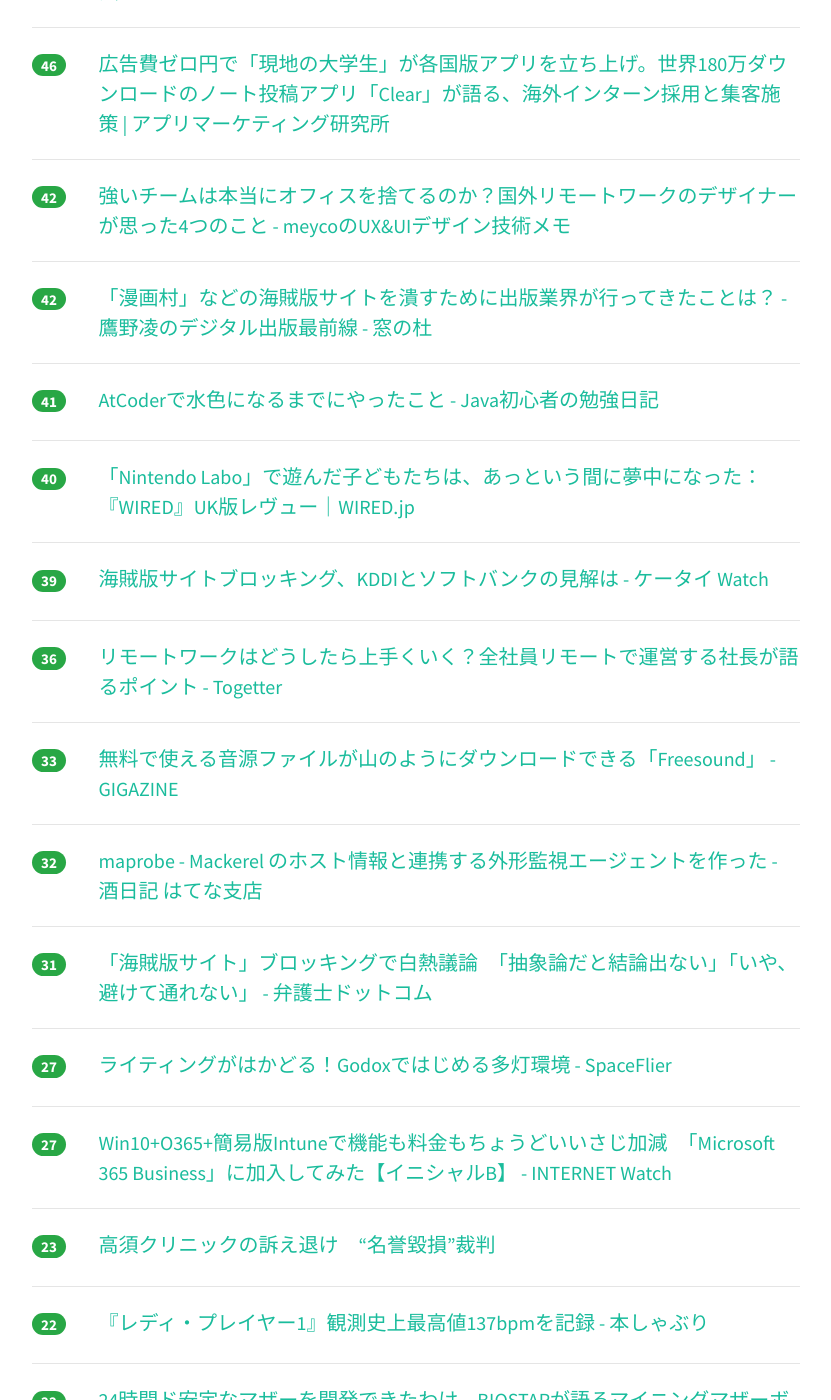
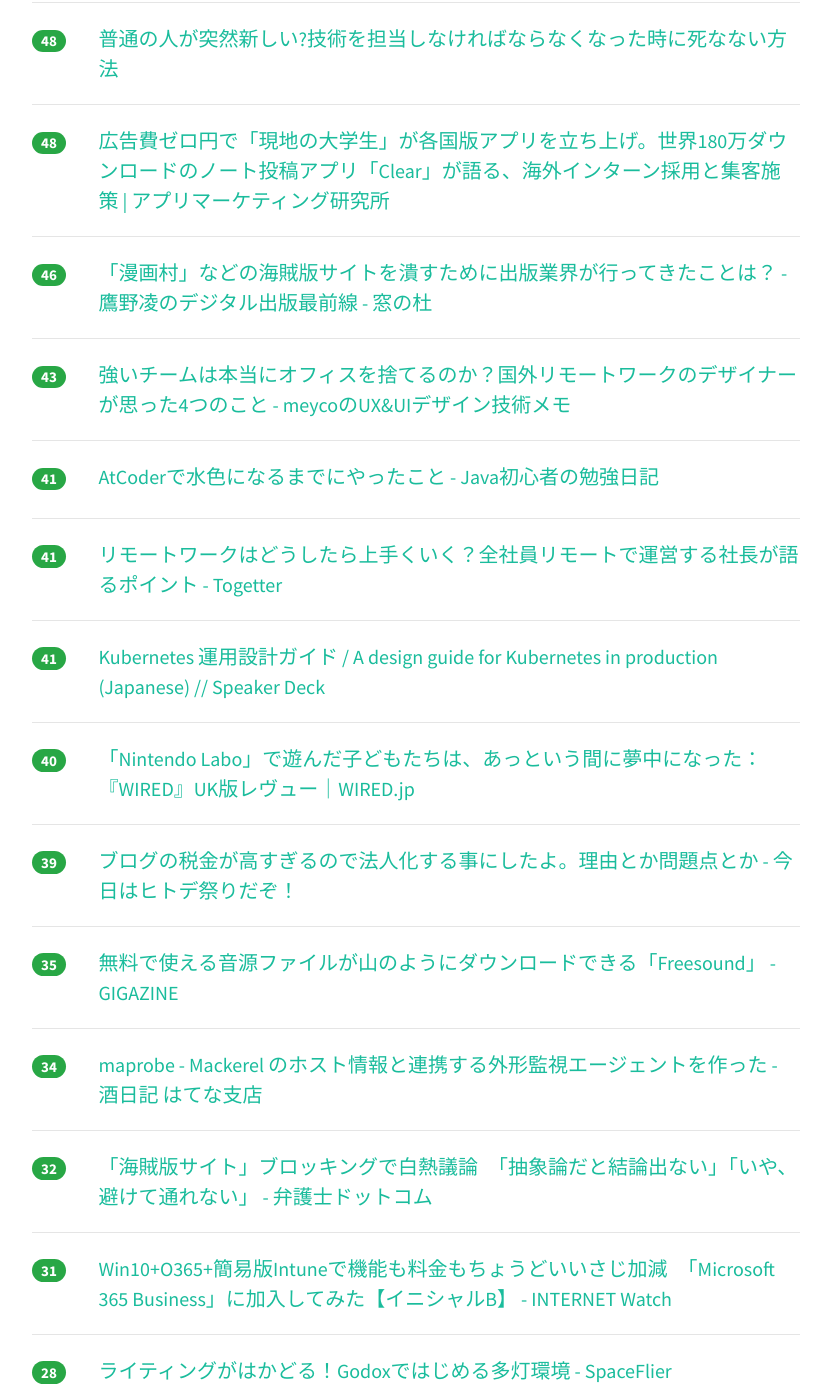
Before and after one commit to yatta47/hatena-matome-site, a Jekyll site: the page built from _posts/2018-04-23-hatena.md, in a window 1280 px wide and 1400 px high, scrolled down 1857 px. Shown: the whole window, without its empty margins (224-1055 px from the left). Built offline with Jekyll 4.4.1, drawn with Linux system fonts in a browser that asks for light colours; nearby versions of some CDN libraries; some of the changed text lies outside the part shown.

Commit message:
Updated 2018-04-23

```diff
--- a/_posts/2018-04-23-hatena.md
+++ b/_posts/2018-04-23-hatena.md
@@ -1,69 +1,79 @@
 ---
 layout: post
 title:  "2018-04-23 はてぶIT"
-date:   2018-04-23 19:01:08
+date:   2018-04-23 20:02:59
 tags: [it-hotentry]
 ---
-51 件のデータあり
+52 件のデータあり
 
 <hr><div class="row">
-<div class="col-1"><span class="badge badge-pill badge-success h2">586</span></div>
+<div class="col-1"><span class="badge badge-pill badge-success h2">592</span></div>
 <div class="col-11"><a href='https://news.yahoo.co.jp/byline/yamamotoichiro/20180422-00084326/' target='_blank'>NTTグループが23日月曜にも傘下ISPに対し独自のブロッキング案を発表・実施か(山本一郎) - 個人 - Yahoo!ニュース</a></div>
 </div>
 <hr>
 <div class="row">
-<div class="col-1"><span class="badge badge-pill badge-success h2">239</span></div>
+<div class="col-1"><span class="badge badge-pill badge-success h2">269</span></div>
 <div class="col-11"><a href='https://www.businessinsider.jp/post-165996' target='_blank'>イーロン・マスク氏がテスラの従業員に送った、生産性を上げるための7つのアドバイス | BUSINESS INSIDER JAPAN</a></div>
 </div>
 <hr>
 <div class="row">
-<div class="col-1"><span class="badge badge-pill badge-success h2">225</span></div>
+<div class="col-1"><span class="badge badge-pill badge-success h2">226</span></div>
 <div class="col-11"><a href='http://www.mag2.com/p/money/437235' target='_blank'>Amazon一強時代は終焉へ。「Google」がじわじわとEC界を侵略している＝シバタナオキ | マネーボイス</a></div>
 </div>
 <hr>
 <div class="row">
-<div class="col-1"><span class="badge badge-pill badge-success h2">209</span></div>
+<div class="col-1"><span class="badge badge-pill badge-success h2">219</span></div>
+<div class="col-11"><a href='https://note.hapticweb.org/n/n8e0b97e2c8e0' target='_blank'>Slackを使って、生活も仕事もハッピーにするためにやっていること｜ますぶちみなこ</a></div>
+</div>
+<hr>
+<div class="row">
+<div class="col-1"><span class="badge badge-pill badge-success h2">213</span></div>
+<div class="col-11"><a href='http://programming-study.com/trouble/programming-language-learn/' target='_blank'>プログラミング初心者が最初に習得すべきプログラミング言語 | プロスタ</a></div>
+</div>
+<hr>
+<div class="row">
+<div class="col-1"><span class="badge badge-pill badge-success h2">212</span></div>
 <div class="col-11"><a href='http://nlab.itmedia.co.jp/nl/articles/1804/22/news031.html' target='_blank'>BBCが1万6000種類以上の「効果音」を無料公開　非営利目的での利用が可能 - ねとらぼ</a></div>
 </div>
 <hr>
 <div class="row">
-<div class="col-1"><span class="badge badge-pill badge-success h2">203</span></div>
-<div class="col-11"><a href='http://programming-study.com/trouble/programming-language-learn/' target='_blank'>プログラミング初心者が最初に習得すべきプログラミング言語 | プロスタ</a></div>
-</div>
-<hr>
-<div class="row">
-<div class="col-1"><span class="badge badge-pill badge-success h2">199</span></div>
+<div class="col-1"><span class="badge badge-pill badge-success h2">207</span></div>
 <div class="col-11"><a href='http://www.publickey1.jp/blog/18/mysql_802json.html' target='_blank'>MySQL 8.0正式版がリリース。性能が最大で2倍、JSONデータや地理情報などサポート。ロールによるユーザー権限の管理も可能に － Publickey</a></div>
 </div>
 <hr>
 <div class="row">
-<div class="col-1"><span class="badge badge-pill badge-success h2">198</span></div>
-<div class="col-11"><a href='https://note.hapticweb.org/n/n8e0b97e2c8e0' target='_blank'>Slackを使って、生活も仕事もハッピーにするためにやっていること｜ますぶちみなこ</a></div>
-</div>
-<hr>
-<div class="row">
-<div class="col-1"><span class="badge badge-pill badge-success h2">132</span></div>
+<div class="col-1"><span class="badge badge-pill badge-success h2">163</span></div>
 <div class="col-11"><a href='https://www.nttdocomo.co.jp/info/news_release/2018/04/23_00.html' target='_blank'>報道発表資料 : インターネット上の海賊版サイトに対するブロッキングの実施について | お知らせ | NTTドコモ</a></div>
 </div>
 <hr>
 <div class="row">
-<div class="col-1"><span class="badge badge-pill badge-success h2">130</span></div>
+<div class="col-1"><span class="badge badge-pill badge-success h2">143</span></div>
+<div class="col-11"><a href='https://www.ntt.com/about-us/press-releases/news/article/2018/0423.html' target='_blank'>ニュース 2018年4月23日:インターネット上の海賊版サイトに対するブロッキングの実施について | NTT Com 企業情報 | NTTコミュニケーションズ 企業情報</a></div>
+</div>
+<hr>
+<div class="row">
+<div class="col-1"><span class="badge badge-pill badge-success h2">139</span></div>
 <div class="col-11"><a href='https://togetter.com/li/1220646' target='_blank'>「購入したコンテンツ、ダウンロード済みコンテンツも閲覧不可になる」なんてことをやっているから正規のサービス利用者が増えないんだよ！ - Togetter</a></div>
 </div>
 <hr>
 <div class="row">
-<div class="col-1"><span class="badge badge-pill badge-success h2">124</span></div>
-<div class="col-11"><a href='https://www.ntt.com/about-us/press-releases/news/article/2018/0423.html' target='_blank'>ニュース 2018年4月23日:インターネット上の海賊版サイトに対するブロッキングの実施について | NTT Com 企業情報 | NTTコミュニケーションズ 企業情報</a></div>
-</div>
-<hr>
-<div class="row">
-<div class="col-1"><span class="badge badge-pill badge-success h2">103</span></div>
+<div class="col-1"><span class="badge badge-pill badge-success h2">105</span></div>
 <div class="col-11"><a href='https://anond.hatelabo.jp/20180422163951' target='_blank'>残り1メモリで耐える信号機やめろ</a></div>
 </div>
 <hr>
 <div class="row">
-<div class="col-1"><span class="badge badge-pill badge-success h2">77</span></div>
+<div class="col-1"><span class="badge badge-pill badge-success h2">84</span></div>
 <div class="col-11"><a href='http://blog.hiroppy.me/entry/2018/04/23/100031' target='_blank'>エンジニア採用のための仕組みづくり - 技術探し</a></div>
+</div>
+<hr>
+<div class="row">
+<div class="col-1"><span class="badge badge-pill badge-success h2">82</span></div>
+<div class="col-11"><a href='https://www.irasutoya.com/2018/04/blog-post_856.html' target='_blank'>サイトブロッキングのイラスト | かわいいフリー素材集 いらすとや</a></div>
+</div>
+<hr>
+<div class="row">
+<div class="col-1"><span class="badge badge-pill badge-success h2">60</span></div>
+<div class="col-11"><a href='https://coliss.com/articles/build-websites/operation/work/live-design-output-solis.html' target='_blank'>便利すぎる！さまざまなデバイスのサイズを同時に確認しながら作業できる、Web制作の連携支援ツール -Solis | コリス</a></div>
 </div>
 <hr>
 <div class="row">
@@ -72,38 +82,43 @@ tags: [it-hotentry]
 </div>
 <hr>
 <div class="row">
-<div class="col-1"><span class="badge badge-pill badge-success h2">55</span></div>
-<div class="col-11"><a href='https://coliss.com/articles/build-websites/operation/work/live-design-output-solis.html' target='_blank'>便利すぎる！さまざまなデバイスのサイズを同時に確認しながら作業できる、Web制作の連携支援ツール -Solis | コリス</a></div>
+<div class="col-1"><span class="badge badge-pill badge-success h2">53</span></div>
+<div class="col-11"><a href='https://k-tai.watch.impress.co.jp/docs/news/1118522.html' target='_blank'>海賊版サイトブロッキング、KDDIとソフトバンクの見解は - ケータイ Watch</a></div>
 </div>
 <hr>
 <div class="row">
-<div class="col-1"><span class="badge badge-pill badge-success h2">50</span></div>
-<div class="col-11"><a href='https://www.irasutoya.com/2018/04/blog-post_856.html' target='_blank'>サイトブロッキングのイラスト | かわいいフリー素材集 いらすとや</a></div>
-</div>
-<hr>
-<div class="row">
-<div class="col-1"><span class="badge badge-pill badge-success h2">47</span></div>
+<div class="col-1"><span class="badge badge-pill badge-success h2">48</span></div>
 <div class="col-11"><a href='https://www.slideshare.net/HirokiIshikawa1/ss-94490585' target='_blank'>普通の人が突然新しい?技術を担当しなければならなくなった時に死なない方法</a></div>
 </div>
 <hr>
 <div class="row">
-<div class="col-1"><span class="badge badge-pill badge-success h2">46</span></div>
+<div class="col-1"><span class="badge badge-pill badge-success h2">48</span></div>
 <div class="col-11"><a href='http://appmarketinglabo.net/clear-marketing/' target='_blank'>広告費ゼロ円で「現地の大学生」が各国版アプリを立ち上げ。世界180万ダウンロードのノート投稿アプリ「Clear」が語る、海外インターン採用と集客施策 | アプリマーケティング研究所</a></div>
 </div>
 <hr>
 <div class="row">
-<div class="col-1"><span class="badge badge-pill badge-success h2">42</span></div>
-<div class="col-11"><a href='http://meyco.hateblo.jp/entry/2018/04/23/012939' target='_blank'>強いチームは本当にオフィスを捨てるのか？国外リモートワークのデザイナーが思った4つのこと - meycoのUX&UIデザイン技術メモ</a></div>
+<div class="col-1"><span class="badge badge-pill badge-success h2">46</span></div>
+<div class="col-11"><a href='https://forest.watch.impress.co.jp/docs/bookwatch/digipub/1118474.html' target='_blank'>「漫画村」などの海賊版サイトを潰すために出版業界が行ってきたことは？ - 鷹野凌のデジタル出版最前線 - 窓の杜</a></div>
 </div>
 <hr>
 <div class="row">
-<div class="col-1"><span class="badge badge-pill badge-success h2">42</span></div>
-<div class="col-11"><a href='https://forest.watch.impress.co.jp/docs/bookwatch/digipub/1118474.html' target='_blank'>「漫画村」などの海賊版サイトを潰すために出版業界が行ってきたことは？ - 鷹野凌のデジタル出版最前線 - 窓の杜</a></div>
+<div class="col-1"><span class="badge badge-pill badge-success h2">43</span></div>
+<div class="col-11"><a href='http://meyco.hateblo.jp/entry/2018/04/23/012939' target='_blank'>強いチームは本当にオフィスを捨てるのか？国外リモートワークのデザイナーが思った4つのこと - meycoのUX&UIデザイン技術メモ</a></div>
 </div>
 <hr>
 <div class="row">
 <div class="col-1"><span class="badge badge-pill badge-success h2">41</span></div>
 <div class="col-11"><a href='http://naoppy.hateblo.jp/entry/2018/04/22/AtCoder%E3%81%A7%E6%B0%B4%E8%89%B2%E3%81%AB%E3%81%AA%E3%82%8B%E3%81%BE%E3%81%A7%E3%81%AB%E3%82%84%E3%81%A3%E3%81%9F%E3%81%93%E3%81%A8' target='_blank'>AtCoderで水色になるまでにやったこと - Java初心者の勉強日記</a></div>
+</div>
+<hr>
+<div class="row">
+<div class="col-1"><span class="badge badge-pill badge-success h2">41</span></div>
+<div class="col-11"><a href='https://togetter.com/li/1220491' target='_blank'>リモートワークはどうしたら上手くいく？全社員リモートで運営する社長が語るポイント - Togetter</a></div>
+</div>
+<hr>
+<div class="row">
+<div class="col-1"><span class="badge badge-pill badge-success h2">41</span></div>
+<div class="col-11"><a href='https://speakerdeck.com/spesnova/a-design-guide-for-kubernetes-in-production-japanese' target='_blank'>Kubernetes 運用設計ガイド / A design guide for Kubernetes in production (Japanese) // Speaker Deck</a></div>
 </div>
 <hr>
 <div class="row">
@@ -113,57 +128,62 @@ tags: [it-hotentry]
 <hr>
 <div class="row">
 <div class="col-1"><span class="badge badge-pill badge-success h2">39</span></div>
-<div class="col-11"><a href='https://k-tai.watch.impress.co.jp/docs/news/1118522.html' target='_blank'>海賊版サイトブロッキング、KDDIとソフトバンクの見解は - ケータイ Watch</a></div>
+<div class="col-11"><a href='http://www.hitode-festival.com/entry/2018/04/23/145510' target='_blank'>ブログの税金が高すぎるので法人化する事にしたよ。理由とか問題点とか - 今日はヒトデ祭りだぞ！</a></div>
 </div>
 <hr>
 <div class="row">
-<div class="col-1"><span class="badge badge-pill badge-success h2">36</span></div>
-<div class="col-11"><a href='https://togetter.com/li/1220491' target='_blank'>リモートワークはどうしたら上手くいく？全社員リモートで運営する社長が語るポイント - Togetter</a></div>
-</div>
-<hr>
-<div class="row">
-<div class="col-1"><span class="badge badge-pill badge-success h2">33</span></div>
+<div class="col-1"><span class="badge badge-pill badge-success h2">35</span></div>
 <div class="col-11"><a href='https://gigazine.net/news/20150109-freesound/' target='_blank'>無料で使える音源ファイルが山のようにダウンロードできる「Freesound」 - GIGAZINE</a></div>
 </div>
 <hr>
 <div class="row">
-<div class="col-1"><span class="badge badge-pill badge-success h2">32</span></div>
+<div class="col-1"><span class="badge badge-pill badge-success h2">34</span></div>
 <div class="col-11"><a href='https://sfujiwara.hatenablog.com/entry/2018/04/23/113316' target='_blank'>maprobe - Mackerel のホスト情報と連携する外形監視エージェントを作った - 酒日記 はてな支店</a></div>
 </div>
 <hr>
 <div class="row">
-<div class="col-1"><span class="badge badge-pill badge-success h2">31</span></div>
+<div class="col-1"><span class="badge badge-pill badge-success h2">32</span></div>
 <div class="col-11"><a href='https://www.bengo4.com/internet/n_7763/' target='_blank'>「海賊版サイト」ブロッキングで白熱議論　「抽象論だと結論出ない」「いや、避けて通れない」 - 弁護士ドットコム</a></div>
 </div>
 <hr>
 <div class="row">
-<div class="col-1"><span class="badge badge-pill badge-success h2">27</span></div>
+<div class="col-1"><span class="badge badge-pill badge-success h2">31</span></div>
+<div class="col-11"><a href='https://internet.watch.impress.co.jp/docs/column/shimizu/1118024.html' target='_blank'>Win10+O365+簡易版Intuneで機能も料金もちょうどいいさじ加減　「Microsoft 365 Business」に加入してみた【イニシャルB】 - INTERNET Watch</a></div>
+</div>
+<hr>
+<div class="row">
+<div class="col-1"><span class="badge badge-pill badge-success h2">28</span></div>
 <div class="col-11"><a href='http://www.spaceflier.com/entry/20180422_godox-multi-lighting' target='_blank'>ライティングがはかどる！Godoxではじめる多灯環境 - SpaceFlier</a></div>
 </div>
 <hr>
 <div class="row">
 <div class="col-1"><span class="badge badge-pill badge-success h2">27</span></div>
-<div class="col-11"><a href='https://internet.watch.impress.co.jp/docs/column/shimizu/1118024.html' target='_blank'>Win10+O365+簡易版Intuneで機能も料金もちょうどいいさじ加減　「Microsoft 365 Business」に加入してみた【イニシャルB】 - INTERNET Watch</a></div>
+<div class="col-11"><a href='http://news.tv-asahi.co.jp/news_society/articles/000125724.html' target='_blank'>高須クリニックの訴え退け　“名誉毀損”裁判</a></div>
+</div>
+<hr>
+<div class="row">
+<div class="col-1"><span class="badge badge-pill badge-success h2">24</span></div>
+<div class="col-11"><a href='https://www.nikkei.com/article/DGXMZO29556940Y8A410C1FFR000/' target='_blank'>広がる「天才プログラマー」人脈　企業価値5000億円超　　：日本経済新聞</a></div>
+</div>
+<hr>
+<div class="row">
+<div class="col-1"><span class="badge badge-pill badge-success h2">24</span></div>
+<div class="col-11"><a href='https://www.asahi.com/articles/ASL4R4Q81L4RULFA01G.html' target='_blank'>海賊版サイト、ＮＴＴが接続遮断へ　政府要請受け初実施：朝日新聞デジタル</a></div>
+</div>
+<hr>
+<div class="row">
+<div class="col-1"><span class="badge badge-pill badge-success h2">24</span></div>
+<div class="col-11"><a href='http://uxmilk.jp/71921' target='_blank'>Atlassianがデザインシステムの構築から学んだこと | UX MILK</a></div>
 </div>
 <hr>
 <div class="row">
 <div class="col-1"><span class="badge badge-pill badge-success h2">23</span></div>
-<div class="col-11"><a href='http://news.tv-asahi.co.jp/news_society/articles/000125724.html' target='_blank'>高須クリニックの訴え退け　“名誉毀損”裁判</a></div>
-</div>
-<hr>
-<div class="row">
-<div class="col-1"><span class="badge badge-pill badge-success h2">22</span></div>
 <div class="col-11"><a href='http://honeshabri.hatenablog.com/entry/readyplayerone' target='_blank'>『レディ・プレイヤー1』観測史上最高値137bpmを記録 - 本しゃぶり</a></div>
 </div>
 <hr>
 <div class="row">
-<div class="col-1"><span class="badge badge-pill badge-success h2">22</span></div>
+<div class="col-1"><span class="badge badge-pill badge-success h2">23</span></div>
 <div class="col-11"><a href='https://akiba-pc.watch.impress.co.jp/docs/sp/1116384.html' target='_blank'>24時間ド安定なマザーを開発できたわけ、BIOSTARが語るマイニングマザーボードのポイント - AKIBA PC Hotline!</a></div>
-</div>
-<hr>
-<div class="row">
-<div class="col-1"><span class="badge badge-pill badge-success h2">22</span></div>
-<div class="col-11"><a href='https://www.nikkei.com/article/DGXMZO29556940Y8A410C1FFR000/' target='_blank'>広がる「天才プログラマー」人脈　企業価値5000億円超　　：日本経済新聞</a></div>
 </div>
 <hr>
 <div class="row">
@@ -172,18 +192,23 @@ tags: [it-hotentry]
 </div>
 <hr>
 <div class="row">
-<div class="col-1"><span class="badge badge-pill badge-success h2">22</span></div>
-<div class="col-11"><a href='https://www.asahi.com/articles/ASL4R4Q81L4RULFA01G.html' target='_blank'>海賊版サイト、ＮＴＴが接続遮断へ　政府要請受け初実施：朝日新聞デジタル</a></div>
-</div>
-<hr>
-<div class="row">
-<div class="col-1"><span class="badge badge-pill badge-success h2">22</span></div>
-<div class="col-11"><a href='https://speakerdeck.com/spesnova/a-design-guide-for-kubernetes-in-production-japanese' target='_blank'>Kubernetes 運用設計ガイド / A design guide for Kubernetes in production (Japanese) // Speaker Deck</a></div>
+<div class="col-1"><span class="badge badge-pill badge-success h2">21</span></div>
+<div class="col-11"><a href='http://blog.inouetakuya.info/entry/2018/04/22/215608' target='_blank'>moffers の、転職ドラフトとの “そっくり度” の高さに衝撃を受けた - 彼女からは、おいちゃんと呼ばれています</a></div>
 </div>
 <hr>
 <div class="row">
 <div class="col-1"><span class="badge badge-pill badge-success h2">21</span></div>
-<div class="col-11"><a href='http://uxmilk.jp/71921' target='_blank'>Atlassianがデザインシステムの構築から学んだこと | UX MILK</a></div>
+<div class="col-11"><a href='http://tech.nikkeibp.co.jp/atcl/nxt/column/18/00148/041900011/' target='_blank'>IT部門を見捨てられない人月商売のSIerの悲惨 | 日経 xTECH（クロステック）</a></div>
+</div>
+<hr>
+<div class="row">
+<div class="col-1"><span class="badge badge-pill badge-success h2">21</span></div>
+<div class="col-11"><a href='https://k-tai.watch.impress.co.jp/docs/news/1118509.html' target='_blank'>ドコモなどNTTグループ3社、海賊版サイトのブロッキング実施へ - ケータイ Watch</a></div>
+</div>
+<hr>
+<div class="row">
+<div class="col-1"><span class="badge badge-pill badge-success h2">21</span></div>
+<div class="col-11"><a href='http://tech.nikkeibp.co.jp/atcl/nxt/news/18/00978/' target='_blank'>NTTグループ、「漫画村」など海賊版3サイトへのサイトブロッキング開始へ | 日経 xTECH（クロステック）</a></div>
 </div>
 <hr>
 <div class="row">
@@ -193,7 +218,7 @@ tags: [it-hotentry]
 <hr>
 <div class="row">
 <div class="col-1"><span class="badge badge-pill badge-success h2">20</span></div>
-<div class="col-11"><a href='http://blog.inouetakuya.info/entry/2018/04/22/215608' target='_blank'>moffers の、転職ドラフトとの “そっくり度” の高さに衝撃を受けた - 彼女からは、おいちゃんと呼ばれています</a></div>
+<div class="col-11"><a href='https://akiba-pc.watch.impress.co.jp/docs/news/news/1118366.html' target='_blank'>VIVE Proの“フルセット版”が発売、新型ベースステーションやコントローラーが付属 - AKIBA PC Hotline!</a></div>
 </div>
 <hr>
 <div class="row">
@@ -207,28 +232,8 @@ tags: [it-hotentry]
 </div>
 <hr>
 <div class="row">
-<div class="col-1"><span class="badge badge-pill badge-success h2">20</span></div>
-<div class="col-11"><a href='https://k-tai.watch.impress.co.jp/docs/news/1118509.html' target='_blank'>ドコモなどNTTグループ3社、海賊版サイトのブロッキング実施へ - ケータイ Watch</a></div>
-</div>
-<hr>
-<div class="row">
 <div class="col-1"><span class="badge badge-pill badge-success h2">19</span></div>
 <div class="col-11"><a href='https://anond.hatelabo.jp/20180421122554' target='_blank'>名前はAから始めたほうがいい。</a></div>
-</div>
-<hr>
-<div class="row">
-<div class="col-1"><span class="badge badge-pill badge-success h2">19</span></div>
-<div class="col-11"><a href='https://akiba-pc.watch.impress.co.jp/docs/news/news/1118366.html' target='_blank'>VIVE Proの“フルセット版”が発売、新型ベースステーションやコントローラーが付属 - AKIBA PC Hotline!</a></div>
-</div>
-<hr>
-<div class="row">
-<div class="col-1"><span class="badge badge-pill badge-success h2">19</span></div>
-<div class="col-11"><a href='http://tech.nikkeibp.co.jp/atcl/nxt/column/18/00148/041900011/' target='_blank'>IT部門を見捨てられない人月商売のSIerの悲惨 | 日経 xTECH（クロステック）</a></div>
-</div>
-<hr>
-<div class="row">
-<div class="col-1"><span class="badge badge-pill badge-success h2">18</span></div>
-<div class="col-11"><a href='http://tech.nikkeibp.co.jp/atcl/nxt/news/18/00978/' target='_blank'>NTTグループ、「漫画村」など海賊版3サイトへのサイトブロッキング開始へ | 日経 xTECH（クロステック）</a></div>
 </div>
 <hr>
 <div class="row">
@@ -237,7 +242,7 @@ tags: [it-hotentry]
 </div>
 <hr>
 <div class="row">
-<div class="col-1"><span class="badge badge-pill badge-success h2">13</span></div>
+<div class="col-1"><span class="badge badge-pill badge-success h2">16</span></div>
 <div class="col-11"><a href='http://kyoko-np.net/2018042301.html' target='_blank'>「最強パスワード選手権」開催　最優秀パスは来年発表</a></div>
 </div>
 <hr>
```
